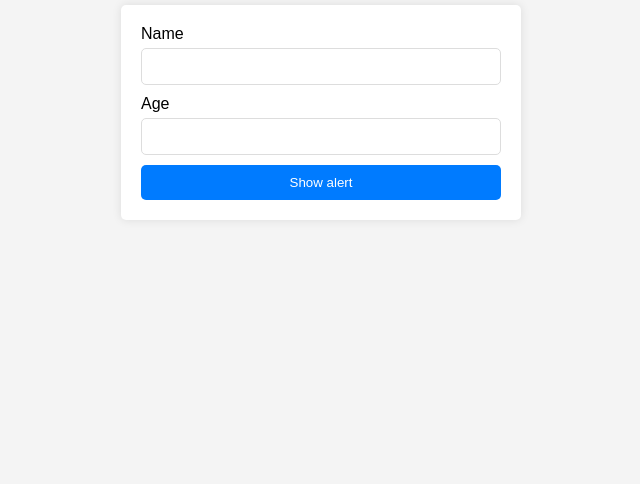
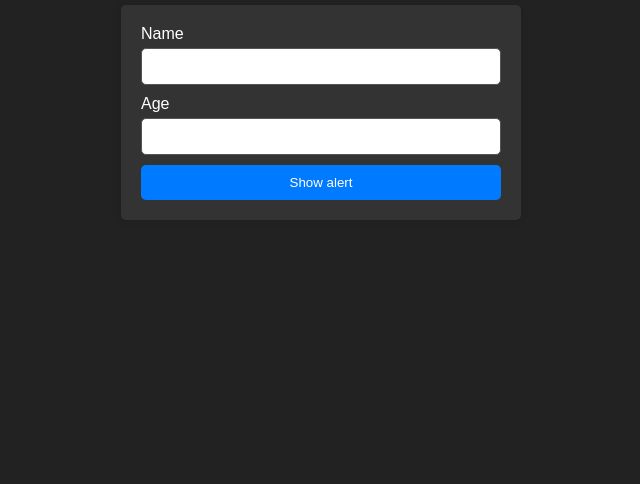
Before and after one commit to ganunezv/my-first-repository, a plain HTML site: page index.html in a window 1280 px wide. Shown: the part 316-800 px from the top of the page, without its empty margins (319-959 px from the left). Drawn offline with Linux system fonts and the light colour scheme.

Commit message:
update to dark version

```diff
--- a/index.css
+++ b/index.css
@@ -16,14 +16,15 @@ body {
   gap: 20px;
   justify-content: center;
   align-items: center;
-  background-color: #f4f4f4;
+  background-color: #222;
+  color: white;
 }
 
 body > div {
   width: 100%;
   max-width: 400px;
   padding: 20px;
-  background-color: #fff;
+  background-color: #333;
   border-radius: 5px;
   box-shadow: 0 0 10px rgba(0, 0, 0, 0.1);
   display: grid;
@@ -43,7 +44,7 @@ label span {
 input {
   width: 100%;
   padding: 10px;
-  border: 1px solid #ddd;
+  border: 1px solid #555;
   border-radius: 5px;
 }
 
```
